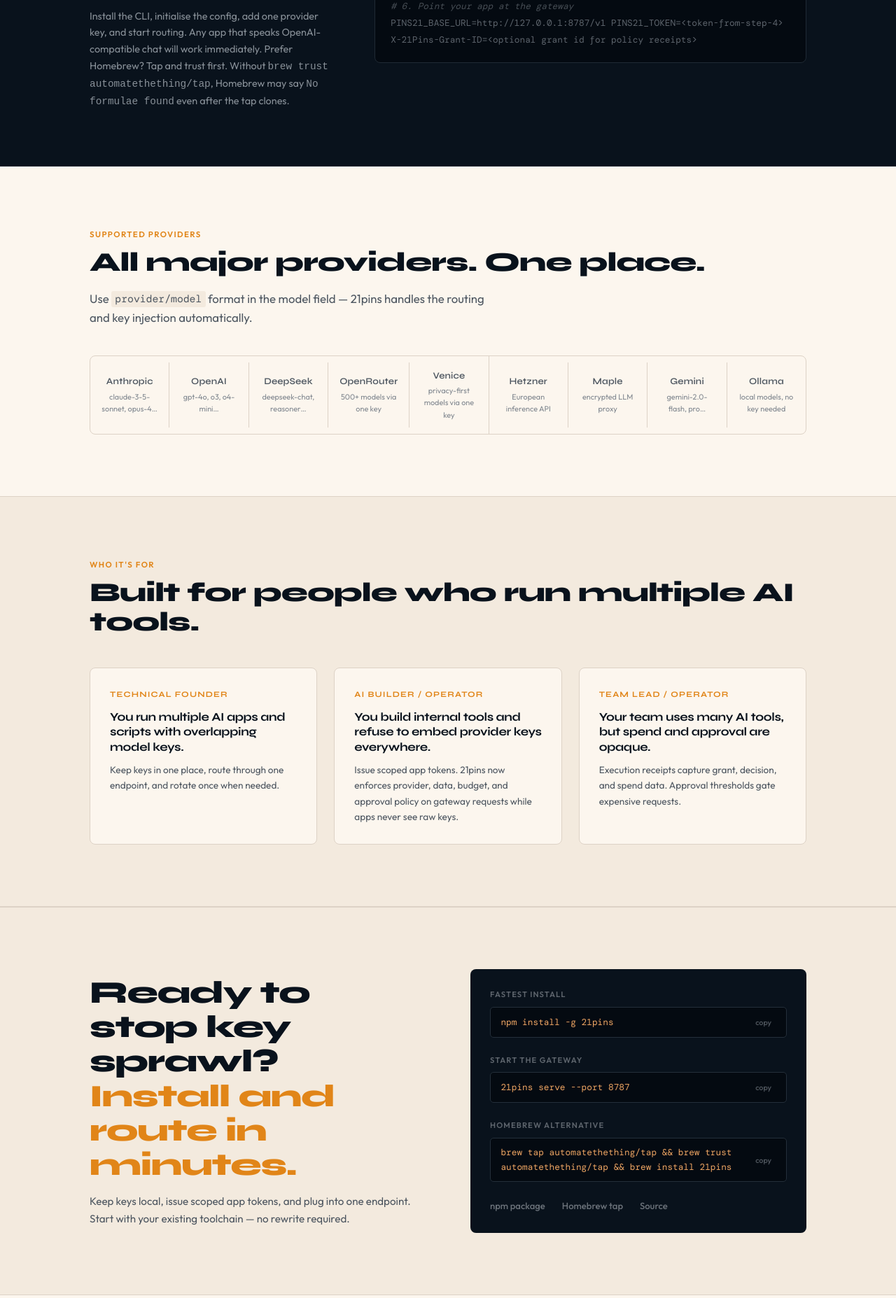
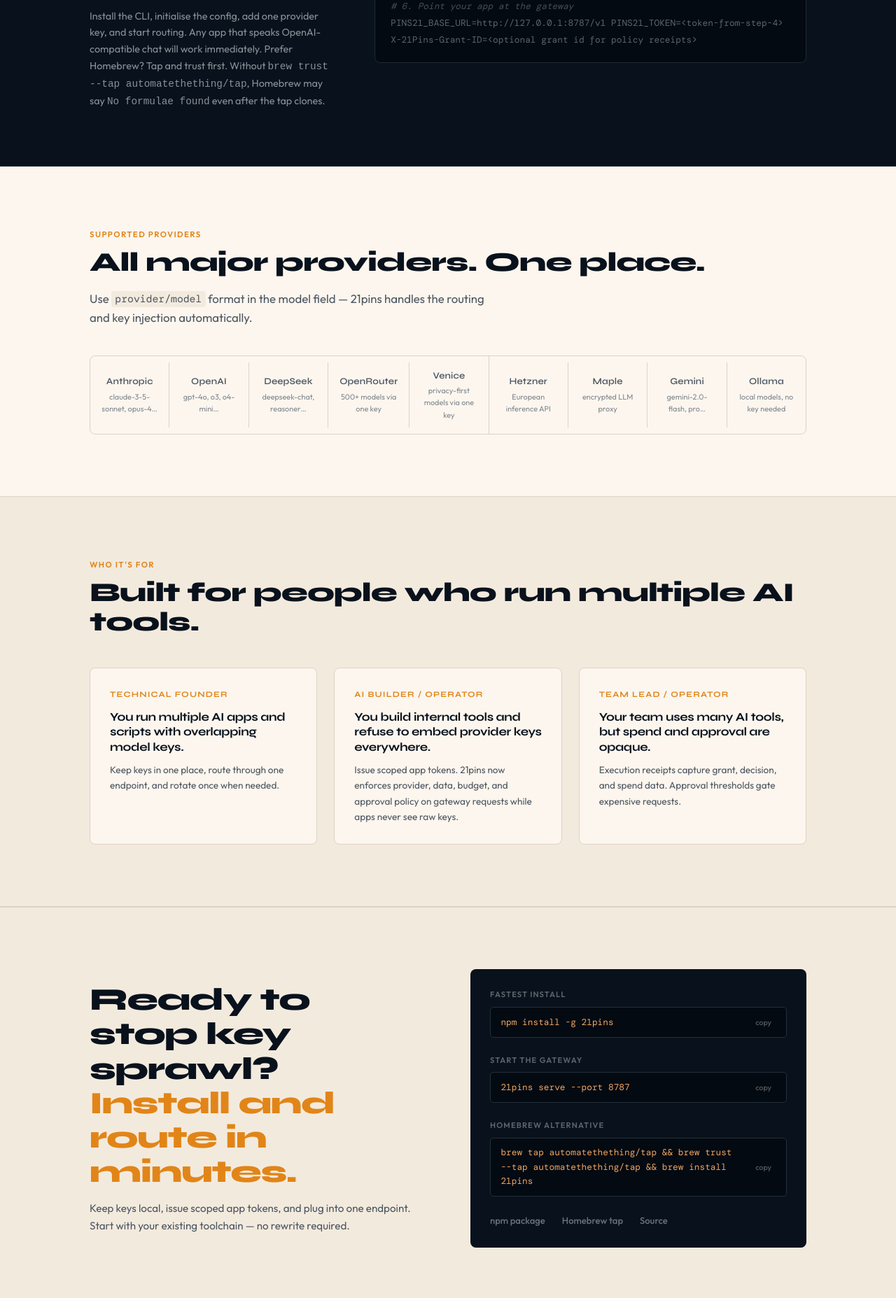
Before and after one commit to automatethething/21pins, a plain HTML site: page website/index.html in a window 1280 px wide. Shown: the part 3705-5560 px from the top of the page at 70% size. Drawn offline with nearby package versions, Linux system fonts and the light colour scheme; a web font is replaced by a local one.

Commit message:
docs: clarify Homebrew trust command

```diff
--- a/website/index.html
+++ b/website/index.html
@@ -1283,7 +1283,7 @@
       <p class="qs-sub">
         Install the CLI, initialise the config, add one provider key, and start routing.
         Any app that speaks OpenAI-compatible chat will work immediately. Prefer Homebrew?
-        Tap and trust first. Without <code>brew trust automatethething/tap</code>, Homebrew may say
+        Tap and trust first. Without <code>brew trust --tap automatethething/tap</code>, Homebrew may say
         <code>No formulae found</code> even after the tap clones.
       </p>
     </div>
@@ -1423,8 +1423,8 @@
       </div>
       <div class="install-step">
         <div class="install-label">Homebrew alternative</div>
-        <div class="install-cmd" onclick="copyText(this, 'brew tap automatethething/tap && brew trust automatethething/tap && brew install 21pins')">
-          <code>brew tap automatethething/tap && brew trust automatethething/tap && brew install 21pins</code>
+        <div class="install-cmd" onclick="copyText(this, 'brew tap automatethething/tap && brew trust --tap automatethething/tap && brew install 21pins')">
+          <code>brew tap automatethething/tap && brew trust --tap automatethething/tap && brew install 21pins</code>
           <button class="copy-btn">copy</button>
         </div>
       </div>
```
Also changed, not shown: docs/packaging.md (+2 -2 lines), README.md.
